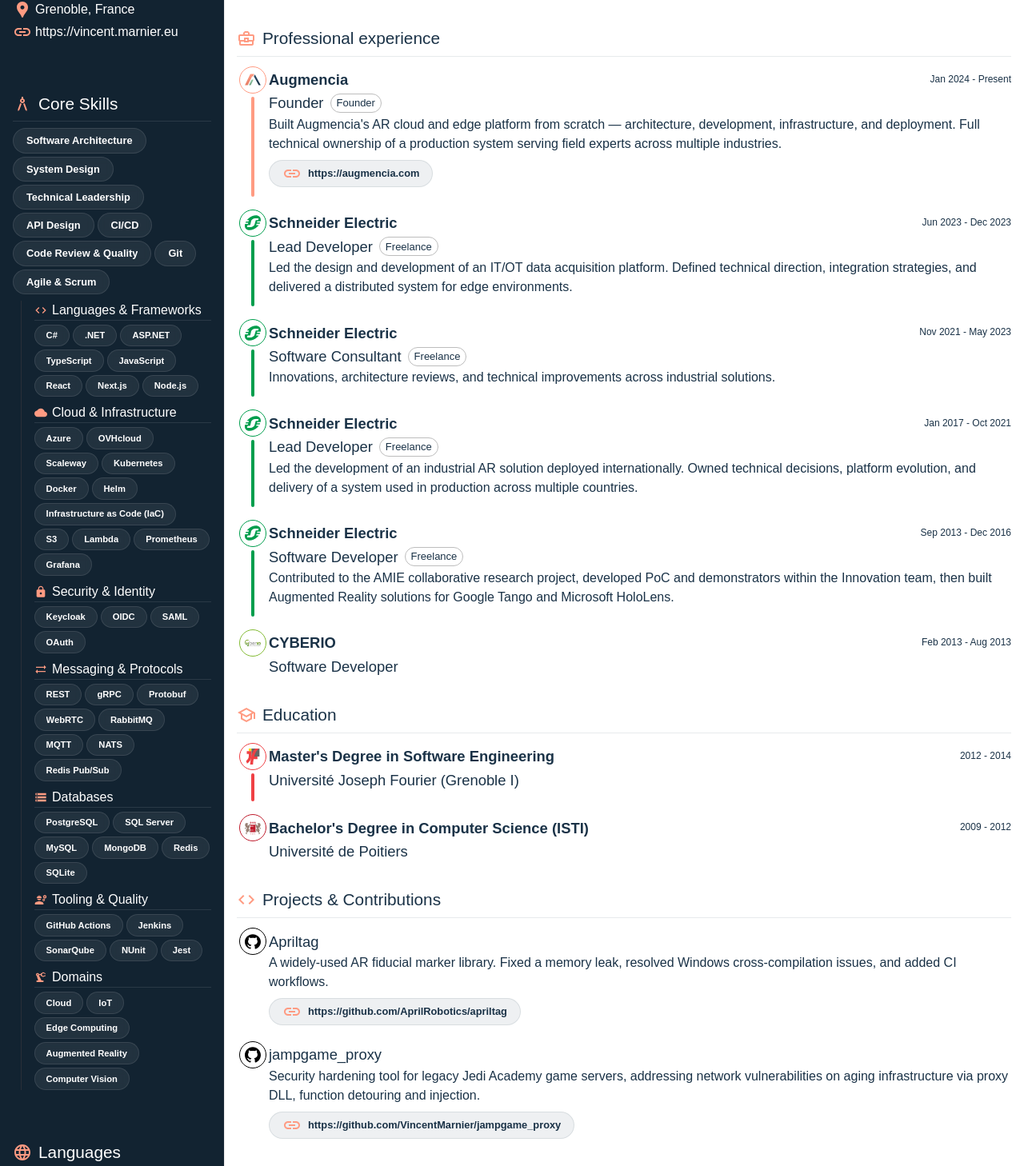
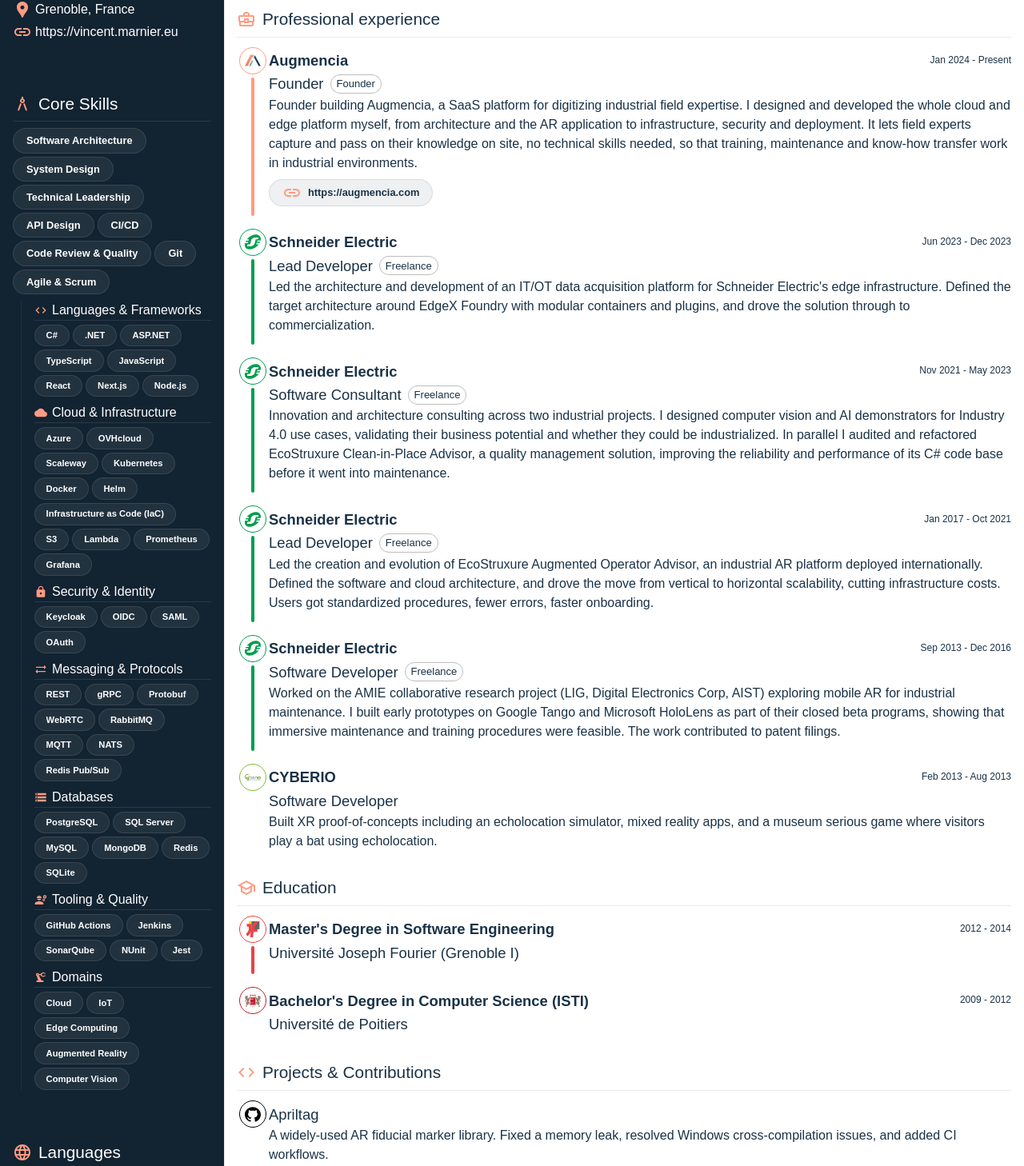
Before and after one commit to VincentMarnier/vincent.marnier.eu, a Next.js app: page / in a window 1280 px wide. Shown: the part 272-1730 px from the top of the page at 80% size. Built offline with nearby package versions, Linux system fonts and the light colour scheme.

Commit message:
chore: update jobs descriptions

```diff
--- a/scripts/render-to-pdf.ts
+++ b/scripts/render-to-pdf.ts
@@ -2,7 +2,7 @@
 import { ALL_LANGUAGES_CODE } from "../src/app/[lang]/language";
 
 async function generatePDF() {
-  const browser = await puppeteer.launch();
+  const browser = await puppeteer.launch({ args: ['--no-sandbox', '--disable-setuid-sandbox'] });
   const page = await browser.newPage();
 
 
--- a/src/data/en.tsx
+++ b/src/data/en.tsx
@@ -25,8 +25,7 @@
 }
 
 export const profile = <Typography>
-  Lead Developer and founder with <Typography variant="inherit" component="span" sx={{fontWeight: 700}}>13+ years of experience</Typography> shipping complex software — from industrial AR solutions to cloud platforms. I take full technical ownership: I define the architecture, write the code, set up the infrastructure, and ship.{" "}
-  <Typography variant="inherit" component="span" sx={{fontWeight: 700}}>Founder of Augmencia</Typography>, building end-to-end cloud and edge platforms solo.
+  Technical leader with <Typography variant="inherit" component="span" sx={{fontWeight: 700}}>13+ years of experience</Typography> in industrial software, from AR platforms deployed internationally to cloud and edge SaaS. I handle the full picture: architecture, code, infrastructure, deployment.
 </Typography>
 
 export const aboutMe = [
@@ -103,7 +102,7 @@
   "Board games",
   "Science & Technology",
   "Cooking (techniques & world cuisines)",
-  "E-sport (French national team captain, Jedi Academy - 2009)",
+
 ]
 
 export const jobs = [
@@ -111,7 +110,7 @@
     title: "Augmencia",
     subTitle: "Founder",
     subTitleBadge: "Founder",
-    description: "Built Augmencia's AR cloud and edge platform from scratch — architecture, development, infrastructure, and deployment. Full technical ownership of a production system serving field experts across multiple industries.",
+    description: "Founder building Augmencia, a SaaS platform for digitizing industrial field expertise. I designed and developed the whole cloud and edge platform myself, from architecture and the AR application to infrastructure, security and deployment. It lets field experts capture and pass on their knowledge on site, no technical skills needed, so that training, maintenance and know-how transfer work in industrial environments.",
     color: "#FF9B82",
     startDate: 'Jan 2024',
     endDate: 'Present',
@@ -124,7 +123,7 @@
     title: "Schneider Electric",
     subTitle: "Lead Developer",
     subTitleBadge: "Freelance",
-    description: "Led the design and development of an IT/OT data acquisition platform. Defined technical direction, integration strategies, and delivered a distributed system for edge environments.",
+    description: "Led the architecture and development of an IT/OT data acquisition platform for Schneider Electric's edge infrastructure. Defined the target architecture around EdgeX Foundry with modular containers and plugins, and drove the solution through to commercialization.",
     color: "#009e4d",
     startDate: 'Jun 2023',
     endDate: 'Dec 2023',
@@ -135,7 +134,7 @@
     title: "Schneider Electric",
     subTitle: "Software Consultant",
     subTitleBadge: "Freelance",
-    description: "Innovations, architecture reviews, and technical improvements across industrial solutions.",
+    description: "Innovation and architecture consulting across two industrial projects. I designed computer vision and AI demonstrators for Industry 4.0 use cases, validating their business potential and whether they could be industrialized. In parallel I audited and refactored EcoStruxure Clean-in-Place Advisor, a quality management solution, improving the reliability and performance of its C# code base before it went into maintenance.",
     color: "#009e4d",
     startDate: 'Nov 2021',
     endDate: 'May 2023',
@@ -146,7 +145,7 @@
     title: "Schneider Electric",
     subTitle: "Lead Developer",
     subTitleBadge: "Freelance",
-    description: "Led the development of an industrial AR solution deployed internationally. Owned technical decisions, platform evolution, and delivery of a system used in production across multiple countries.",
+    description: "Led the creation and evolution of EcoStruxure Augmented Operator Advisor, an industrial AR platform deployed internationally. Defined the software and cloud architecture, and drove the move from vertical to horizontal scalability, cutting infrastructure costs. Users got standardized procedures, fewer errors, faster onboarding.",
     color: "#009e4d",
     startDate: 'Jan 2017',
     endDate: 'Oct 2021',
@@ -157,7 +156,7 @@
     title: "Schneider Electric",
     subTitle: "Software Developer",
     subTitleBadge: "Freelance",
-    description: "Contributed to the AMIE collaborative research project, developed PoC and demonstrators within the Innovation team, then built Augmented Reality solutions for Google Tango and Microsoft HoloLens.",
+    description: "Worked on the AMIE collaborative research project (LIG, Digital Electronics Corp, AIST) exploring mobile AR for industrial maintenance. I built early prototypes on Google Tango and Microsoft HoloLens as part of their closed beta programs, showing that immersive maintenance and training procedures were feasible. The work contributed to patent filings.",
     color: "#009e4d",
     startDate: 'Sep 2013',
     endDate: 'Dec 2016',
@@ -170,6 +169,7 @@
     color: "#83bb34",
     startDate: 'Feb 2013',
     endDate: 'Aug 2013',
+    description: "Built XR proof-of-concepts including an echolocation simulator, mixed reality apps, and a museum serious game where visitors play a bat using echolocation.",
     logoSrc: '/cyberio.jpg',
     logoSize: 313,
     pb: 0,
@@ -211,15 +211,7 @@
     drawConnector: false,
     pb: 1
   },
-  {
-    subTitle: "jampgame_proxy",
-    color: "black",
-    description: "Security hardening tool for legacy Jedi Academy game servers, addressing network vulnerabilities on aging infrastructure via proxy DLL, function detouring and injection.",
-    url: 'https://github.com/VincentMarnier/jampgame_proxy',
-    logoSrc: '/github.svg',
-    logoSize: 98,
-    drawConnector: false
-  },
+
 ]
 
 const data: ResumeData = { titles, profile, aboutMe, keySkills, skills, languages, interests, jobs, diplomas, projectsAndContributions }
--- a/src/data/fr.tsx
+++ b/src/data/fr.tsx
@@ -25,8 +25,7 @@
 }
 
 export const profile = <Typography>
-  Lead Developer et fondateur avec <Typography variant="inherit" component="span" sx={{fontWeight: 700}}>13+ ans d'expérience</Typography> en développement logiciel — de la réalité augmentée industrielle aux plateformes cloud. Je prends la responsabilité technique complète : architecture, code, infrastructure, delivery.{" "}
-  <Typography variant="inherit" component="span" sx={{fontWeight: 700}}>Fondateur d'Augmencia</Typography>, je développe seul des plateformes cloud & edge de bout en bout.
+  Leader technique avec <Typography variant="inherit" component="span" sx={{fontWeight: 700}}>13+ ans d&apos;expérience</Typography> en logiciel industriel, de plateformes AR déployées à l&apos;international jusqu&apos;au SaaS cloud et edge. Je prends en charge l&apos;ensemble du sujet : architecture, code, infrastructure, déploiement.
 </Typography>
 
 export const aboutMe = [
@@ -103,7 +102,7 @@
   "Jeux de société",
   "Sciences & technologie",
   "Cuisine - techniques & saveurs du monde",
-  "E-sport - capitaine de l'équipe de France (Jedi Academy, 2009)",
+
 ]
 
 export const jobs = [
@@ -111,7 +110,7 @@
     title: "Augmencia",
     subTitle: "Fondateur",
     subTitleBadge: "Fondateur",
-    description: "Créé la plateforme AR cloud & edge d'Augmencia de zéro : architecture, développement, infrastructure et déploiement. Responsabilité technique complète d'un système en production.",
+    description: "Fondateur d'Augmencia, une plateforme SaaS de digitalisation des savoir-faire industriels. J'ai conçu et développé seul la plateforme cloud et edge : architecture, application de réalité augmentée, infrastructure, sécurité, déploiement. Elle permet aux experts terrain de transmettre leurs connaissances sur site, sans compétences techniques, pour que la formation, la maintenance et le transfert de savoir-faire fonctionnent en environnement industriel.",
     color: "#FF9B82",
     startDate: 'Jan 2024',
     endDate: "Aujourd'hui",
@@ -124,7 +123,7 @@
     title: "Schneider Electric",
     subTitle: "Lead Developer",
     subTitleBadge: "Freelance",
-    description: "Pilotage de la conception et du développement d'une plateforme d'acquisition de données IT/OT. Direction technique, stratégies d'intégration et livraison d'un système distribué pour environnements edge.",
+    description: "Pilotage de l'architecture et du développement d'une plateforme d'acquisition de données IT/OT pour l'infrastructure edge de Schneider Electric. Architecture cible autour d'EdgeX Foundry avec des conteneurs et plugins modulaires, jusqu'à la commercialisation.",
     color: "#009e4d",
     startDate: 'Juin 2023',
     endDate: 'Déc 2023',
@@ -135,7 +134,7 @@
     title: "Schneider Electric",
     subTitle: "Consultant Logiciel",
     subTitleBadge: "Freelance",
-    description: "Innovations, revues d'architecture et améliorations techniques sur des solutions industrielles.",
+    description: "Consulting en innovation et en architecture sur deux projets industriels. J'ai conçu des démonstrateurs en vision par ordinateur et en IA pour des cas d'usage Industrie 4.0, en validant leur potentiel métier et leur capacité à être industrialisés. En parallèle, j'ai audité et refondu EcoStruxure Clean-in-Place Advisor, une solution de gestion de la qualité, en améliorant la fiabilité et les performances de son code C# avant son passage en maintenance.",
     color: "#009e4d",
     startDate: 'Nov 2021',
     endDate: 'Mai 2023',
@@ -146,7 +145,7 @@
     title: "Schneider Electric",
     subTitle: "Lead Developer",
     subTitleBadge: "Freelance",
-    description: "Pilotage du développement d'une solution de réalité augmentée industrielle déployée à l'international. Décisions techniques, évolution de la plateforme et livraison d'un système en production dans plusieurs pays.",
+    description: "Pilotage de la création et de l'évolution d'EcoStruxure Augmented Operator Advisor, une plateforme de réalité augmentée industrielle déployée à l'international. Définition de l'architecture logicielle et cloud, et conduite du passage à une scalabilité horizontale, réduisant nettement les coûts d'infrastructure. Pour les utilisateurs : procédures standardisées, moins d'erreurs, onboarding plus rapide.",
     color: "#009e4d",
     startDate: 'Jan 2017',
     endDate: 'Oct 2021',
@@ -157,7 +156,7 @@
     title: "Schneider Electric",
     subTitle: "Développeur Logiciel",
     subTitleBadge: "Freelance",
-    description: "Contribution au projet de recherche collaboratif AMIE, développement de PoC et démonstrateurs au sein de l'équipe Innovation, puis création d'une solution de Réalité Augmentée sur Google Tango et Microsoft HoloLens.",
+    description: "Contribution au projet de recherche collaboratif AMIE (LIG, Digital Electronics Corp, AIST) sur la réalité augmentée mobile pour la maintenance industrielle. Développement des premiers prototypes sur Google Tango et Microsoft HoloLens (programmes beta fermés), démontrant la faisabilité de procédures de maintenance et de formation immersives. Contribution au dépôt de brevets.",
     color: "#009e4d",
     startDate: 'Sep 2013',
     endDate: 'Déc 2016',
@@ -170,6 +169,7 @@
     color: "#83bb34",
     startDate: 'Fév 2013',
     endDate: 'Août 2013',
+    description: "Développement de Proof of Concepts XR : un simulateur d'écholocation, des applications de réalité mixte et un serious game muséal.",
     logoSrc: '/cyberio.jpg',
     logoSize: 313,
     pb: 0,
@@ -211,15 +211,7 @@
     drawConnector: false,
     pb: 1
   },
-  {
-    subTitle: "jampgame_proxy",
-    color: "black",
-    description: "Outil de sécurisation pour serveurs Jedi Academy vieillissants, adressant les vulnérabilités réseau via un proxy DLL, du detouring et de l'injection de fonctions.",
-    url: 'https://github.com/VincentMarnier/jampgame_proxy',
-    logoSrc: '/github.svg',
-    logoSize: 98,
-    drawConnector: false
-  },
+
 ]
 
 const data: ResumeData = { titles, profile, aboutMe, keySkills, skills, languages, interests, jobs, diplomas, projectsAndContributions }
```
